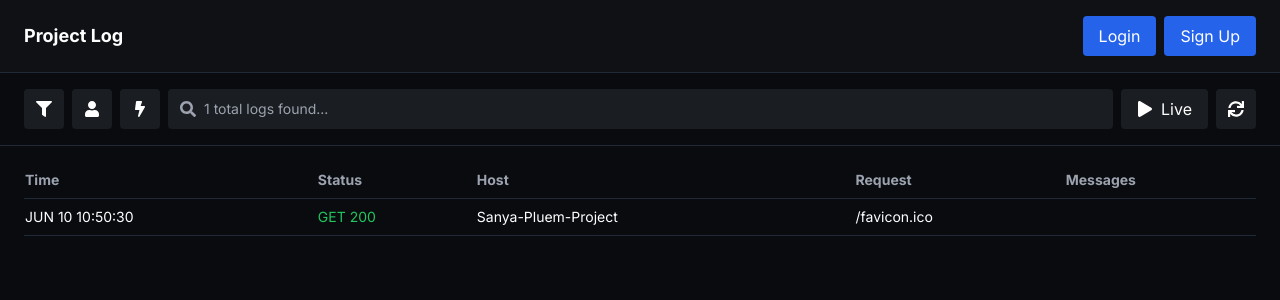
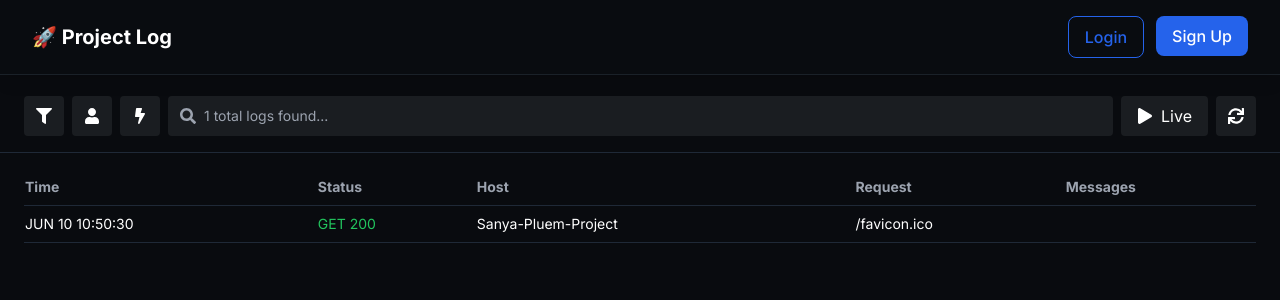
Before and after one commit to SaharatPankawn/project-final, a Next.js app: page /logs in a window 1280 px wide. Shown: the top 300 px of the page. Built offline with nearby package versions, Linux system fonts and the light colour scheme.

Commit message:
ปรับ pt ใหม่และแก้รูปภาพ

```diff
--- a/app/configure/page.tsx
+++ b/app/configure/page.tsx
@@ -106,7 +106,7 @@ export default function ConfigureProjectPage() {
     <div className='flex min-h-screen flex-col bg-[#090C10] text-white'>
       <Navbar />
 
-      <main className='flex-1'>
+      <main className='flex-1 pt-24'>
         <div className='mx-auto w-full max-w-6xl px-6 pt-16'>
           <div className='mb-2 text-3xl font-semibold'>You’re almost done.</div>
           <p className='mb-8 text-sm text-gray-300'>
--- a/app/logs/page.tsx
+++ b/app/logs/page.tsx
@@ -13,22 +13,9 @@ import Navbar from '../../components/navbar'
 export default function ProjectLogPage() {
   return (
     <div className='min-h-screen bg-[#090B0F] text-white'>
-      {/* Navbar */}
-      <nav className='flex items-center justify-between border-b border-gray-800 bg-[#0f1115] px-6 py-4'>
-        <h1 className='text-lg font-semibold'>Project Log</h1>
-        <div className='flex gap-2'>
-          <button className='rounded bg-blue-600 px-4 py-2 hover:bg-blue-700'>
-            Login
-          </button>
-          <button className='rounded bg-blue-600 px-4 py-2 hover:bg-blue-700'>
-            Sign Up
-          </button>
-        </div>
-      </nav>
+      <Navbar />
 
-      {/* Search bar & Controls */}
-      <div className='flex items-center gap-2 border-b border-gray-800 px-6 py-4'>
-        {/* Icon buttons */}
+      <div className='flex items-center gap-2 border-b border-gray-800 px-6 py-4 pt-24'>
         <button className='flex h-10 w-10 items-center justify-center rounded bg-[#1a1d21] hover:bg-[#25292d]'>
           <FaFilter className='text-white' />
         </button>
@@ -39,7 +26,6 @@ export default function ProjectLogPage() {
           <FaBolt className='text-white' />
         </button>
 
-        {/* Search input */}
         <div className='flex h-10 flex-1 items-center rounded bg-[#1a1d21] px-3'>
           <FaSearch className='mr-2 text-gray-400' />
           <input
@@ -49,19 +35,16 @@ export default function ProjectLogPage() {
           />
         </div>
 
-        {/* Live button */}
         <button className='flex h-10 items-center gap-2 rounded bg-[#1a1d21] px-4 text-white hover:bg-[#25292d]'>
           <FaPlay className='text-white' />
           Live
         </button>
 
-        {/* Refresh button */}
         <button className='flex h-10 w-10 items-center justify-center rounded bg-[#1a1d21] hover:bg-[#25292d]'>
           <FaSync className='text-white' />
         </button>
       </div>
 
-      {/* Table */}
       <div className='px-6 py-4'>
         <table className='w-full text-sm'>
           <thead className='border-b border-gray-800'>
--- a/app/success/page.tsx
+++ b/app/success/page.tsx
@@ -22,7 +22,7 @@ export default function DeploySuccessPage() {
     <div className='min-h-screen bg-[#090C10] text-white'>
       <Navbar />
 
-      <main className='mx-auto w-full max-w-6xl px-6 pt-16'>
+      <main className='mx-auto w-full max-w-6xl px-6 pt-24'>
         <h1 className='text-[28px] font-semibold'>Congratulations !</h1>
         <p className='mt-1 text-sm text-gray-300'>
           you just deployed a new Project
```
Also changed, not shown: app/build/page.tsx, public/test.png.
